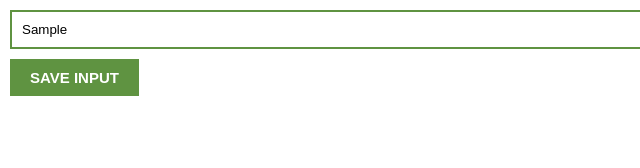
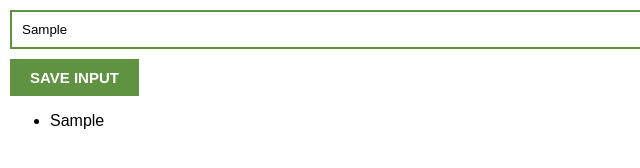
Before and after one commit to R-Antoni/chrome_extension, a plain HTML site: page index.html in a window 1280 px wide. Both pictures are taken after typing "Sample" into the empty fields and a click on the button "SAVE INPUT". Shown: the full height of the page, 0-640 px from the left. Drawn offline with Linux system fonts and the light colour scheme.

Commit message:
Small update

```diff
--- a/index.js
+++ b/index.js
@@ -5,8 +5,14 @@ let myLeads = []
 
 inputBtn.addEventListener("click", ()=> {
     myLeads.push(inputEl.value)
+    renderLeads()
 })
 
-for(let i = 0; i < myLeads.length; i++){
-    listEl.innerHTML += "<li>" + (myLeads[i]) + "</li>"
+function renderLeads(){
+    let listItem = ""
+    for(let i = 0; i < myLeads.length; i++){
+        listItem += "<li>" + (myLeads[i]) + "</li>"
+    }
+
+    listEl.innerHTML = listItem
 }
```
Also changed, not shown: index.html (+1 -0 lines).
